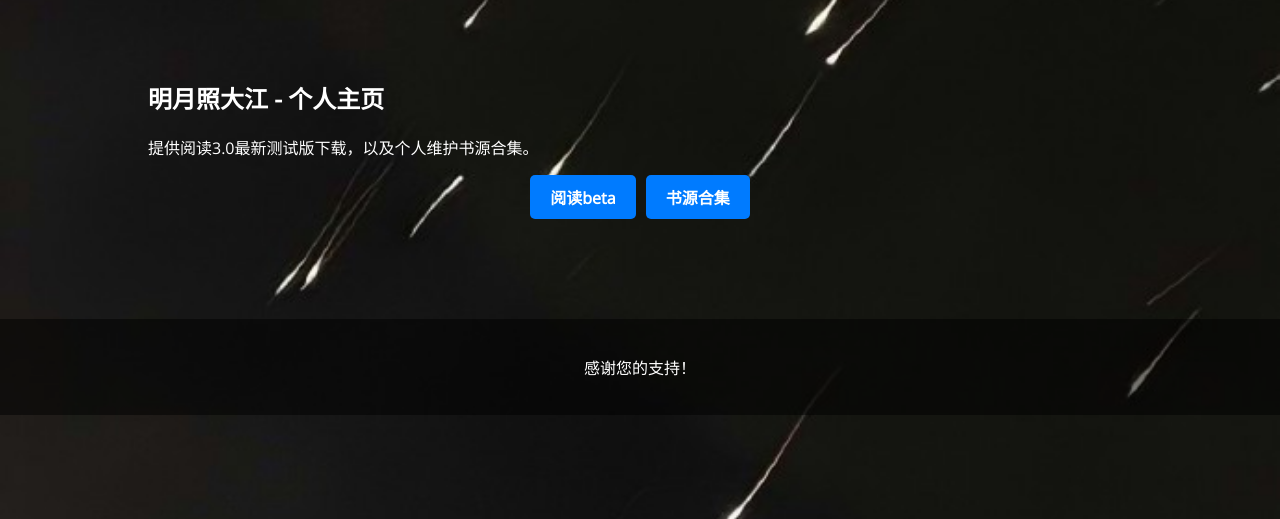
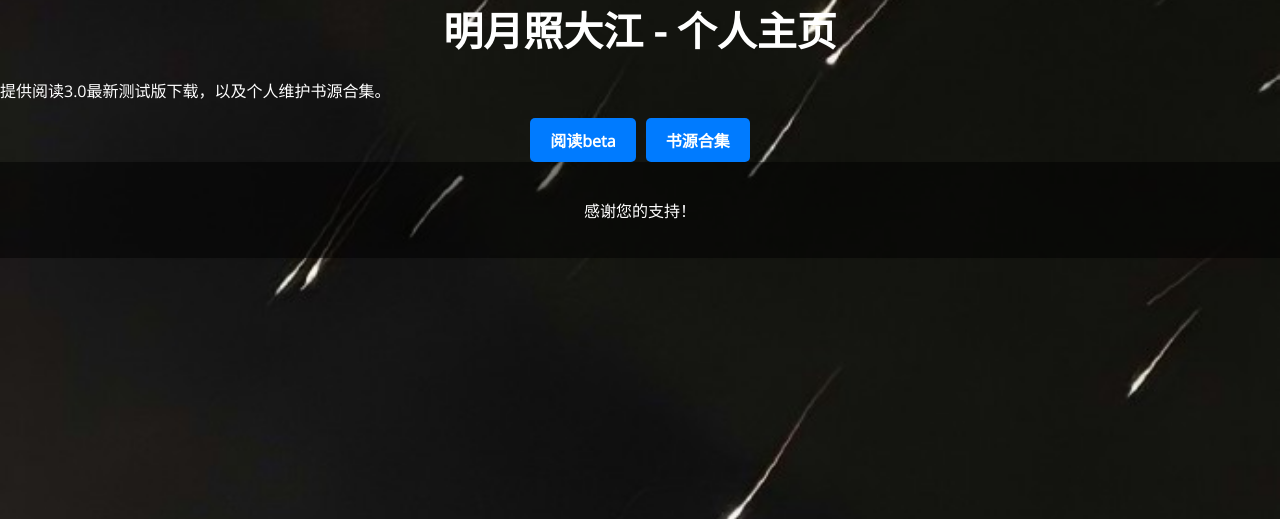
Before and after one commit to sky-bbk/skybook, a PHP site: page / in a window 1280 px wide. Shown: the part 96-615 px from the top of the page. Run offline with PHP 8.4, Linux system fonts and the light colour scheme.

Commit message:
Update styles.css

```diff
--- a/styles.css
+++ b/styles.css
@@ -30,35 +30,12 @@ nav a {
     font-weight: bold;
 }
 
-.container {
-    width: 80%;
-    max-width: 1200px;
-    margin: 40px auto;
-    padding: 20px;
-    box-sizing: border-box;
-}
-
-section {
-    margin-bottom: 40px;
-}
-
-.btn, .button {
-    display: inline-block;
-    margin-top: 20px;
-    padding: 10px 30px;
-    color: white;
-    text-decoration: none;
-    border-radius: 5px;
-    transition: background-color 0.3s, box-shadow 0.3s, color 0.3s; /* 合并transition属性 */
-    cursor: pointer;
-}
-
-.btn {
-    background-color: #42a5f5;
-}
-
-.btn:hover {
-    background-color: #1e88e5;
+h1 {
+    text-align: center; /* 使标题文本居中 */
+    margin-top: 0; /* 可以设置上边距为0或根据需要调整 */
+    margin-bottom: 20px; /* 设置下边距，根据需要调整 */
+    font-size: 2.5em; /* 根据需要调整标题的字体大小 */
+    color: #ffffff; /* 标题文字颜色，这里假设与背景形成对比 */
 }
 
 .download-buttons {
```
